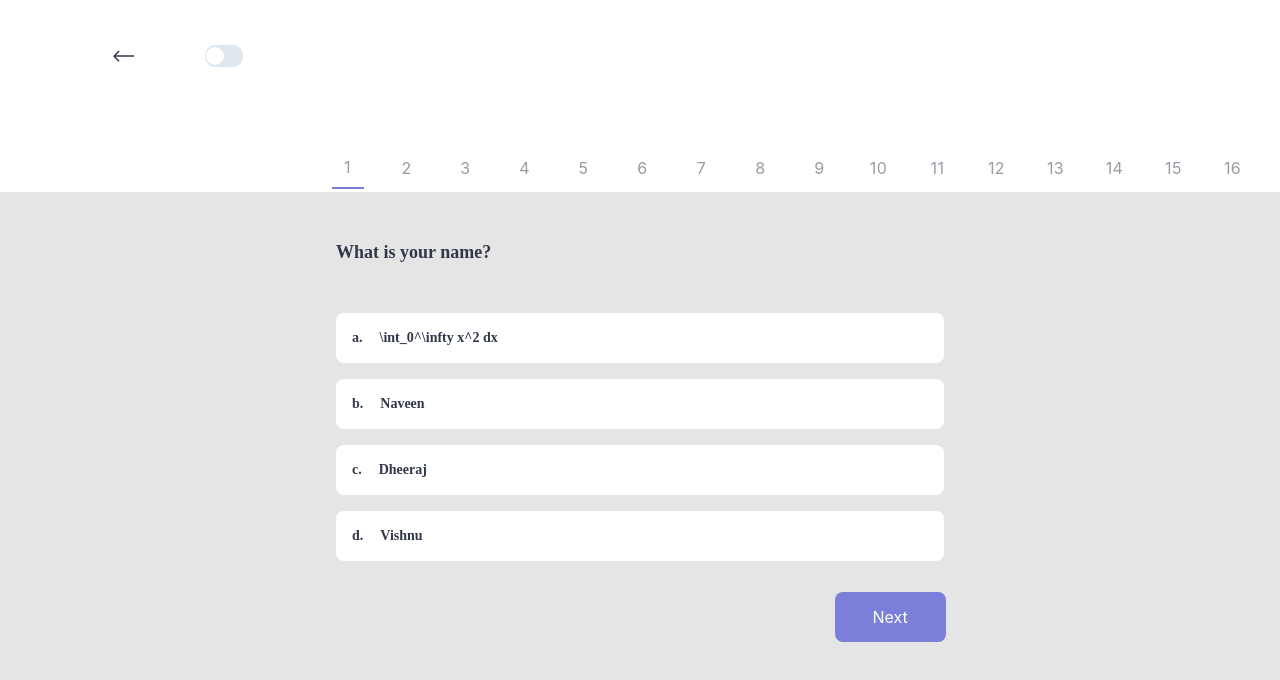
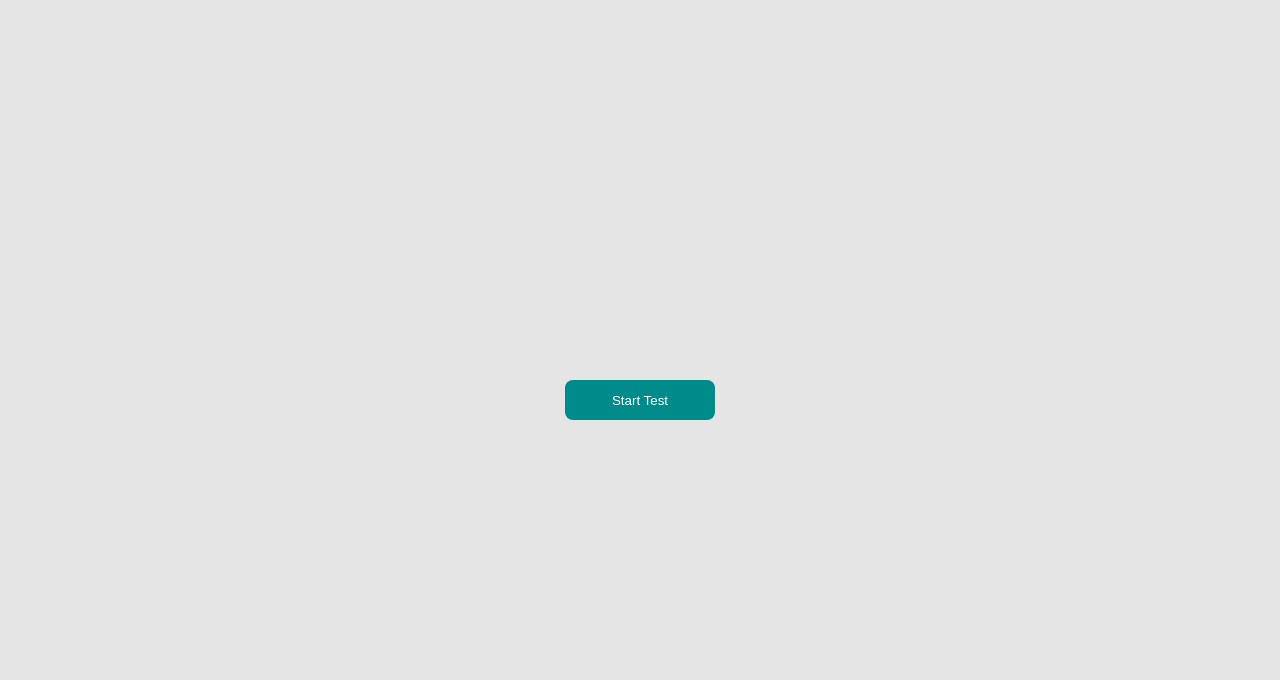
Before and after one commit to naveench909/ulessons-demo, a Next.js app: page / in a window 1280 px wide. Shown: the top 680 px of the page. Built offline with nearby package versions, Linux system fonts and the light colour scheme.

Commit message:
option state error hai

```diff
--- /dev/null
+++ b/component/OptionComponent.js
@@ -0,0 +1,87 @@
+import React, { useEffect, useState } from 'react'
+import styled from 'styled-components'
+import {useGlobalContext} from './context';
+import styles from '../styles/OptionComponent.module.css'
+import { v4 as uuidv4 } from 'uuid';
+
+
+function OptionComponent({ option_id, option}) {
+    const {curDisplayQues, quesAndSelectedOption} = useGlobalContext();
+    const [uid , setUid] = useState();
+
+    const innerText = (e) => {
+        let text = e.target.innerText;
+
+        let element = document.getElementById(uid);
+        console.log(element);
+
+        // finds current displaying question
+        let curQues = quesAndSelectedOption.find(ques => ques.qid === curDisplayQues.qid)
+        // console.log(curQues);
+
+        let beforeLength = curQues.selectedOptionArr.length;
+        // remove option if exists
+        for(let i = 0 ; i < curQues.selectedOptionArr.length ; i++){
+            if(text === curQues.selectedOptionArr[i]){
+                var result = arrayRemove(curQues.selectedOptionArr, text);
+                // console.log("after removing" , result)
+                curQues.selectedOptionArr = result;
+            }
+        }
+
+        // add option if not exists
+        if(beforeLength === curQues.selectedOptionArr.length)   curQues.selectedOptionArr.push(text);
+
+        // console.log(curQues);
+    }
+
+    function arrayRemove(arr, value) {
+        return arr.filter(function(ele){
+            return ele != value;
+        });
+    }
+
+    useEffect(() => {
+        setUid(uuidv4());
+    },[])
+
+    return (
+
+        <OptionComponentStyles>
+
+            <div id={uid}>
+                <span className='.optn' onClick={(e) => innerText(e)}>{option}</span>
+            </div>
+        </OptionComponentStyles>
+    )
+}
+
+const OptionComponentStyles = styled.div`
+    height: 50px;
+    background-color: #fff;
+    border-radius: 8px;
+    margin-bottom: 16px;
+    font-family: Mulish;
+    font-style: normal;
+    font-weight: 600;
+    font-size: 14px;
+    line-height: 120%;
+
+    display: flex;
+    align-items: center;
+
+    color: #313848;
+    padding: 16px;
+    cursor: pointer;
+
+    span{
+        margin-left: 17px;
+    }
+
+    .highlight{
+        background-color: #f9ad6d;
+    }
+`;
+
+
+export default OptionComponent
--- a/component/QuestionComponent.js
+++ b/component/QuestionComponent.js
@@ -1,54 +1,11 @@
-import React from 'react';
+import React, { useState } from 'react';
 import styles from '../styles/QuestionComponent.module.css'
 import {useGlobalContext} from './context';
+import OptionComponent from './OptionComponent';
+
 
 function QuestionComponent() {
-    const {questions, curDisplayQues , prevQuestion, nextQuestion, quesAndSelectedOption} = useGlobalContext();
-    // console.log(curDisplayQues.qid);
-
-    const innerText = (e,option_id) => {
-        let text = e.target.innerText;
-        console.log(text);
-        // let cur_id = `${curDisplayQues.qid}${option_id}option` ;
-        // console.log(cur_id);
-        // let element = document.getElementById(`${cur_id}`);
-        // console.log(element);
-        // let classesArray = element.classList;
-        // // const keys = Object.values(classesArray);
-        // console.log(classesArray);
-
-        // if(element.classList.contains(`${styles.highlight}`)){
-        //     element.classList.remove(`${styles.highlight}`);
-        // }else{
-        //     element.classList.add(`${styles.highlight}`);
-
-        //     // element.style.backgroundColor = "#f9ad6d"
-        //     // element.style.backgroundColor = "";
-        // }
-
-        // finds current displaying question
-        let curQues = quesAndSelectedOption.find(ques => ques.qid === curDisplayQues.qid)
-        // console.log(curQues);
-
-        let beforeLength = curQues.selectedOptionArr.length;
-        // remove option if exists
-        for(let i = 0 ; i < curQues.selectedOptionArr.length ; i++){
-            if(text === curQues.selectedOptionArr[i]){
-                var result = arrayRemove(curQues.selectedOptionArr, text);
-                // console.log("after removing" , result)
-                curQues.selectedOptionArr = result;
-            }
-        }
-
-        // add option if not exists
-        if(beforeLength === curQues.selectedOptionArr.length)   curQues.selectedOptionArr.push(text);
-    }
-
-    function arrayRemove(arr, value) {
-        return arr.filter(function(ele){
-            return ele != value;
-        });
-    }
+    const {questions, curDisplayQues , prevQuestion, nextQuestion} = useGlobalContext();
 
     return (
         <div className={styles.main_container}>
@@ -65,10 +22,12 @@ function QuestionComponent() {
                         {curDisplayQues.optionArray.map((optn) => {
                             const {oid , option} = optn;
                             return(
-                                <div className={styles.single_optn}  key={oid} id={`${curDisplayQues.qid}${oid}option`} >
-                                    {String.fromCharCode(96+oid)}.<span className={styles.optn} onClick={(e) => innerText(e,oid)}>{option}</span>
-                                    {/* {String.fromCharCode(96+oid)}.<span className={styles.optn} onClick={(e) => innerText(e,oid)}><BlockMath>{option}</BlockMath></span> */}
-                                </div>
+                                // <div className={styles.single_optn}  key={oid} id={`${curDisplayQues.qid}${oid}option`} >
+                                //     {String.fromCharCode(96+oid)}.<span className={styles.optn} onClick={(e) => innerText(e,curDisplayQues.qid,oid)}>{option}</span>
+                                //     {/* {String.fromCharCode(96+oid)}.<span className={styles.optn} onClick={(e) => innerText(e,oid)}><BlockMath>{option}</BlockMath></span> */}
+                                // </div>
+
+                                <OptionComponent key={oid} option={option} option_id={oid}/>
                             )
                         })}
                     </div>
--- a/component/StartPage.js
+++ /dev/null
@@ -1,30 +0,0 @@
-import React from 'react'
-import styled from 'styled-components'
-function StartPage({show , setShow}) {
-    return (
-        <StartPageStyles>
-            <button onClick={() => {setShow(!show)}}>Start Test</button>
-        </StartPageStyles>
-    )
-}
-
-const StartPageStyles = styled.div`
-    background-color: #e5e5e5;
-    display: flex;
-    justify-content: center;
-    align-items: center;
-    width: 100vw;
-    height: 100vh;
-
-    button{
-        border: transparent;
-        border-radius: 8px;
-        color: #000;
-        background-color: darkcyan ;
-        height: 40px;
-        width: 150px;
-        cursor: pointer;
-    }
-`;
-
-export default StartPage
--- a/component/context.js
+++ b/component/context.js
@@ -77,7 +77,7 @@ const AppProvider = ({ children }) => {
 
     // console.log(quesAndSelectedOption);
     useEffect(() => {
-        setbar();
+        // setbar();
         let array = [];
         questions.map((ques) => {
             let obj = {qid : ques.qid , selectedOptionArr: []};
--- a/package.json
+++ b/package.json
@@ -14,7 +14,8 @@
     "next": "12.0.7",
     "react": "17.0.2",
     "react-dom": "17.0.2",
-    "styled-components": "^5.3.3"
+    "styled-components": "^5.3.3",
+    "uuid": "^8.3.2"
   },
   "devDependencies": {
     "babel-plugin-styled-components": "^2.0.2",
--- a/pages/index.js
+++ b/pages/index.js
@@ -1,40 +1,18 @@
 import Head from 'next/head'
+import Link from 'next/link';
 import styles from '../styles/Home.module.css'
-import Header from '../component/Header'
-import QuestionComponent from '../component/QuestionComponent'
-import { useState } from 'react'
-import StartPage from '../component/StartPage'
 
 export default function Home() {
-  // const[show , setShow] = useState(false);
-
   return (
     <div className={styles.container}>
       <Head>
         <title>ULessons</title>
         <meta name="description" content="Generated by create next app" />
-        <link rel="icon" href="/favicon.ico" />
+        <link rel="icon" href="/favicon.ico"/>
       </Head>
 
       <main className={styles.main}>
-        {/* {show ? <StartPage setShow={setShow} show={show}/>
-        : (<>
-              <div className={styles.header}>
-                <Header />
-              </div>
-              <div className={styles.main_body}>
-                <QuestionComponent />
-              </div>
-          </>
-        )} */}
-
-        <div className={styles.header}>
-          <Header />
-        </div>
-        <div className={styles.main_body}>
-          <QuestionComponent />
-        </div>
-
+        <Link href="/home"><a><button className={styles.btn}>Start Test</button></a></Link>
       </main>
     </div>
   )
--- a/styles/Home.module.css
+++ b/styles/Home.module.css
@@ -6,15 +6,18 @@
 
 .main {
   width: 100vw;
+  height: 100vh;
+  display: flex;
+  justify-content: center;
+  align-items: center;
 }
 
-.header {
-  position: sticky;
-  top: 0;
-  width: 100vw;
-  height: 192px;
+.btn {
+  border: transparent;
+  border-radius: 8px;
+  color: #fff;
+  background-color: darkcyan;
+  height: 40px;
+  width: 150px;
+  cursor: pointer;
 }
-
-.main_body {
-  width: 100vw;
-}
--- /dev/null
+++ b/styles/OptionComponent.module.css
@@ -0,0 +1,3 @@
+.highlight {
+  background-color: #f9ad6d;
+}
--- a/styles/QuestionComponent.module.css
+++ b/styles/QuestionComponent.module.css
@@ -48,6 +48,11 @@
 
 .optn {
   margin-left: 17px;
+}
+
+.single_option_cntr {
+  border-radius: 8px;
+  background-color: #fff;
 }
 
 .highlight {
```
Also changed, not shown: pages/home.js (added, +45 -0 lines), 1 other file (tests, documents, lock files or other folders).
